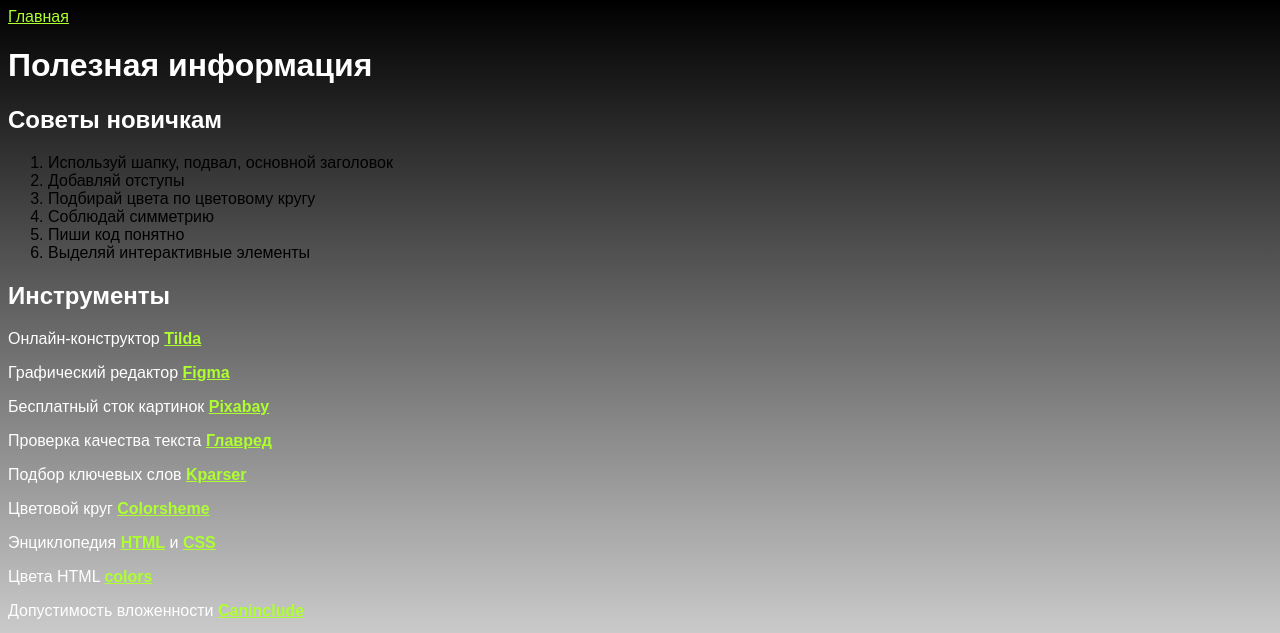
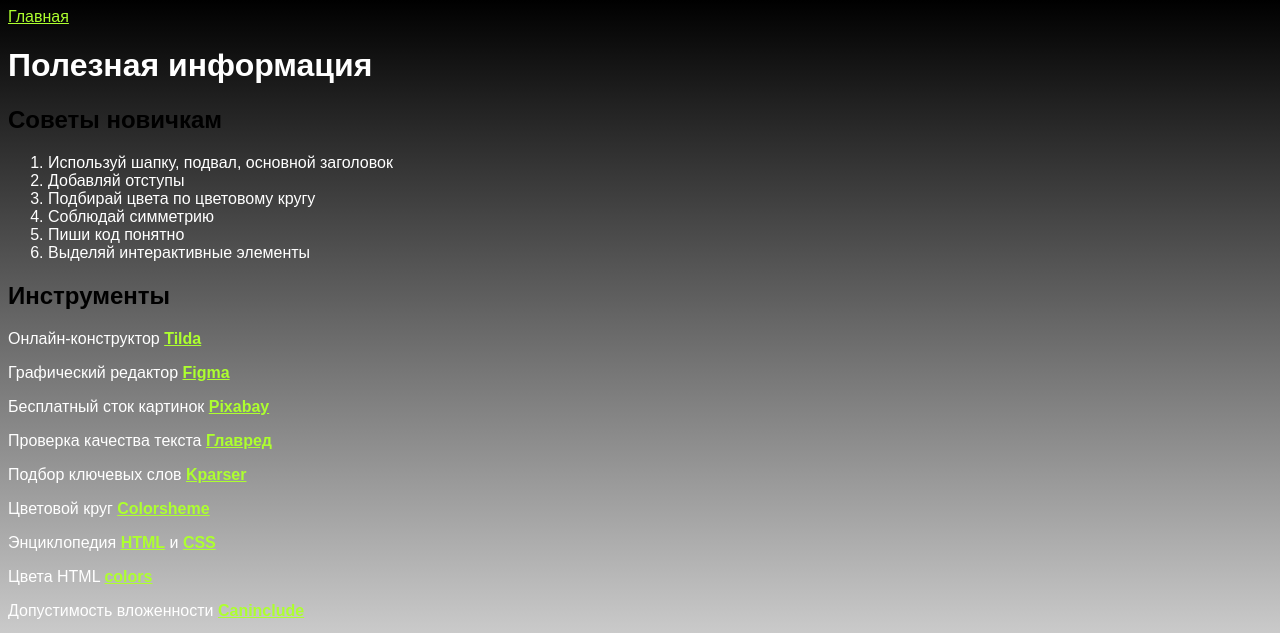
Before and after one commit to Rapira021/-, a plain HTML site: page info.html in a window 1280 px wide. Shown: the top 633 px of the page. Drawn offline with Linux system fonts and the light colour scheme.

Commit message:
Update style.css

```diff
--- a/style.css
+++ b/style.css
@@ -14,7 +14,10 @@ p {
     color:white;
 }
 
-ul li {
+li {
+    color:white;
+
+ul {
     color:white;
 }
 
```
